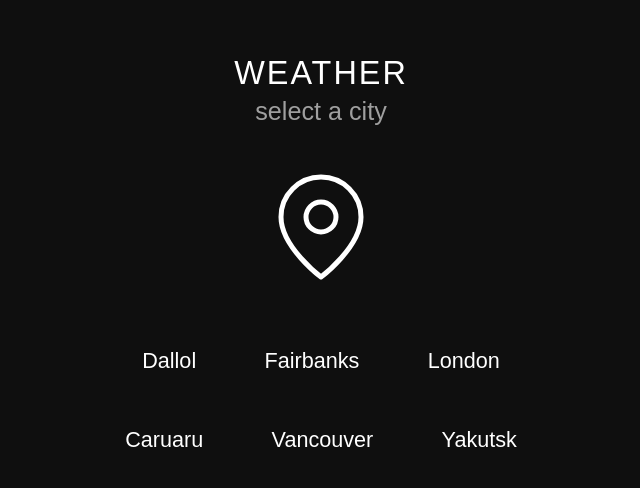
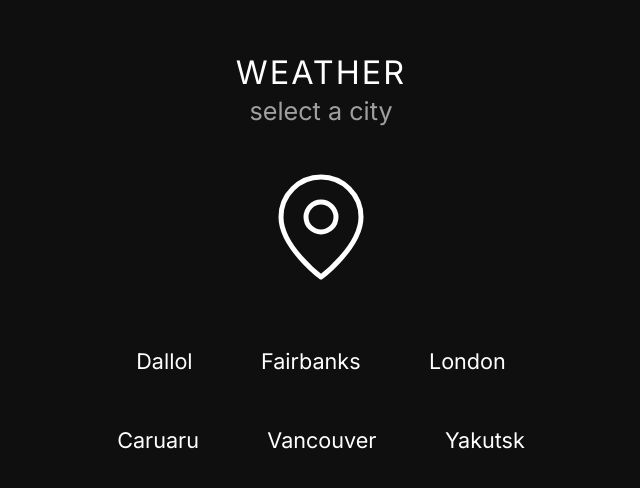
Before and after one commit to sammarxz/comeia-react-challenge, a React (Vite) app: page / in a window 1280 px wide. Shown: the part 136-624 px from the top of the page, without its empty margins (319-959 px from the left). Built offline with nearby package versions, Linux system fonts and the light colour scheme.

Commit message:
style: add Inter font

```diff
--- a/index.html
+++ b/index.html
@@ -5,6 +5,12 @@
     <link rel="icon" type="image/svg+xml" href="/vite.svg" />
     <meta name="viewport" content="width=device-width, initial-scale=1.0" />
     <title>Weather App</title>
+    <link rel="preconnect" href="https://fonts.googleapis.com" />
+    <link rel="preconnect" href="https://fonts.gstatic.com" crossorigin />
+    <link
+      href="https://fonts.googleapis.com/css2?family=Inter:wght@400;500;600&display=swap"
+      rel="stylesheet"
+    />
   </head>
   <body>
     <div id="root"></div>
--- a/src/styles/_base/base.ts
+++ b/src/styles/_base/base.ts
@@ -17,8 +17,8 @@
   }
 
   body {
+    font-family: 'Inter', sans-serif;
     font-size: 1rem;
-    font-family: sans-serif;
     font-weight: 400;
     line-height: 1.5;
   }
```
